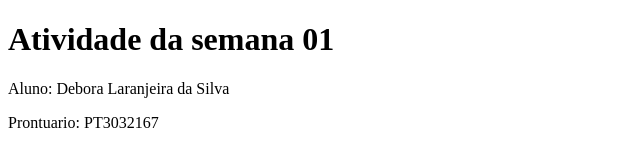
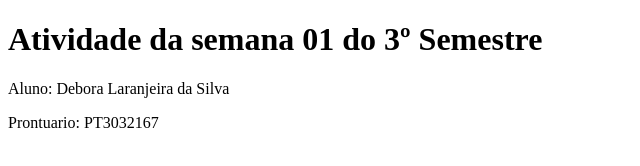
Before and after one commit to DeboraBee/PTBDWCsemana01PT3032167, a plain HTML site: page index.html in a window 1280 px wide. Shown: the whole page, without its empty margins (0-640 px from the left). Drawn offline with Linux system fonts and the light colour scheme.

Commit message:
Update index.html

```diff
--- a/index.html
+++ b/index.html
@@ -8,7 +8,7 @@
 </head>
 
 <body>
-<h1>Atividade da semana 01</h1>
+<h1>Atividade da semana 01 do 3º Semestre</h1>
 <p>Aluno: Debora Laranjeira da Silva</p>
 <p>Prontuario: PT3032167</p>
 </body>
```
